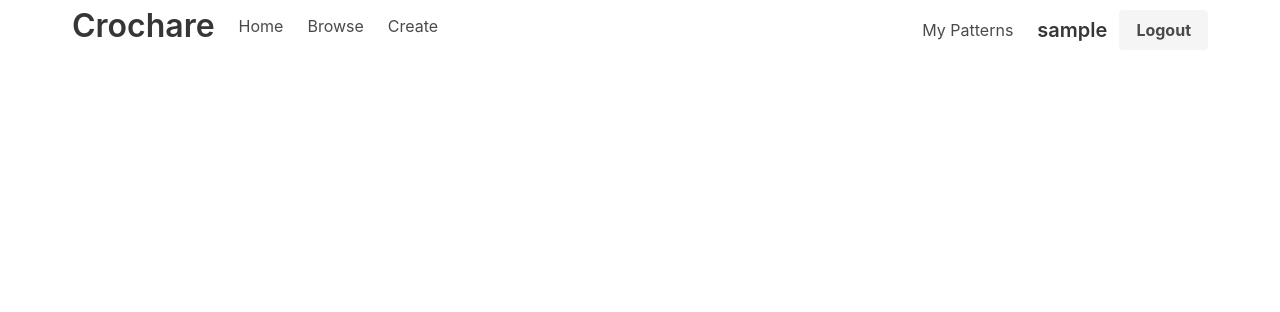
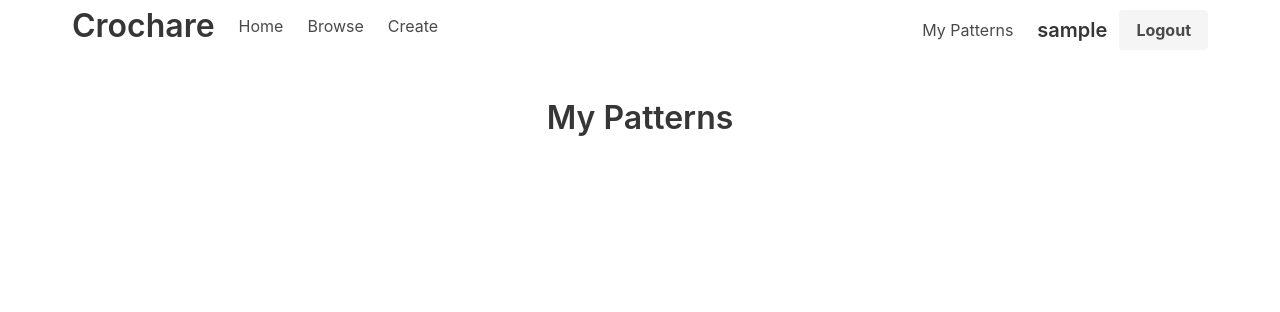
Before and after one commit to jdidcote/Crochare, a Django app: page /patterns/my-patterns in a window 1280 px wide. Shown: the top 312 px of the page. Run offline with Django 4.2, Linux system fonts and the light colour scheme; the visitor is signed in with stand-in values (Sample User, id 1); data that the repository does not hold is empty.

Commit message:
Add title to my patterns page

```diff
--- a/patterns/templates/patterns/user-patterns.html
+++ b/patterns/templates/patterns/user-patterns.html
@@ -6,6 +6,10 @@
       <div class="container">
           <div class="columns is-centered">
               <div class="column is-half">
+
+                <div class="has-text-centered mb-2">
+                  <h1 class="title is-3">My Patterns</h1>
+                </div>
 
                 {% for pattern in patterns %}
                     <div class="box">
```
